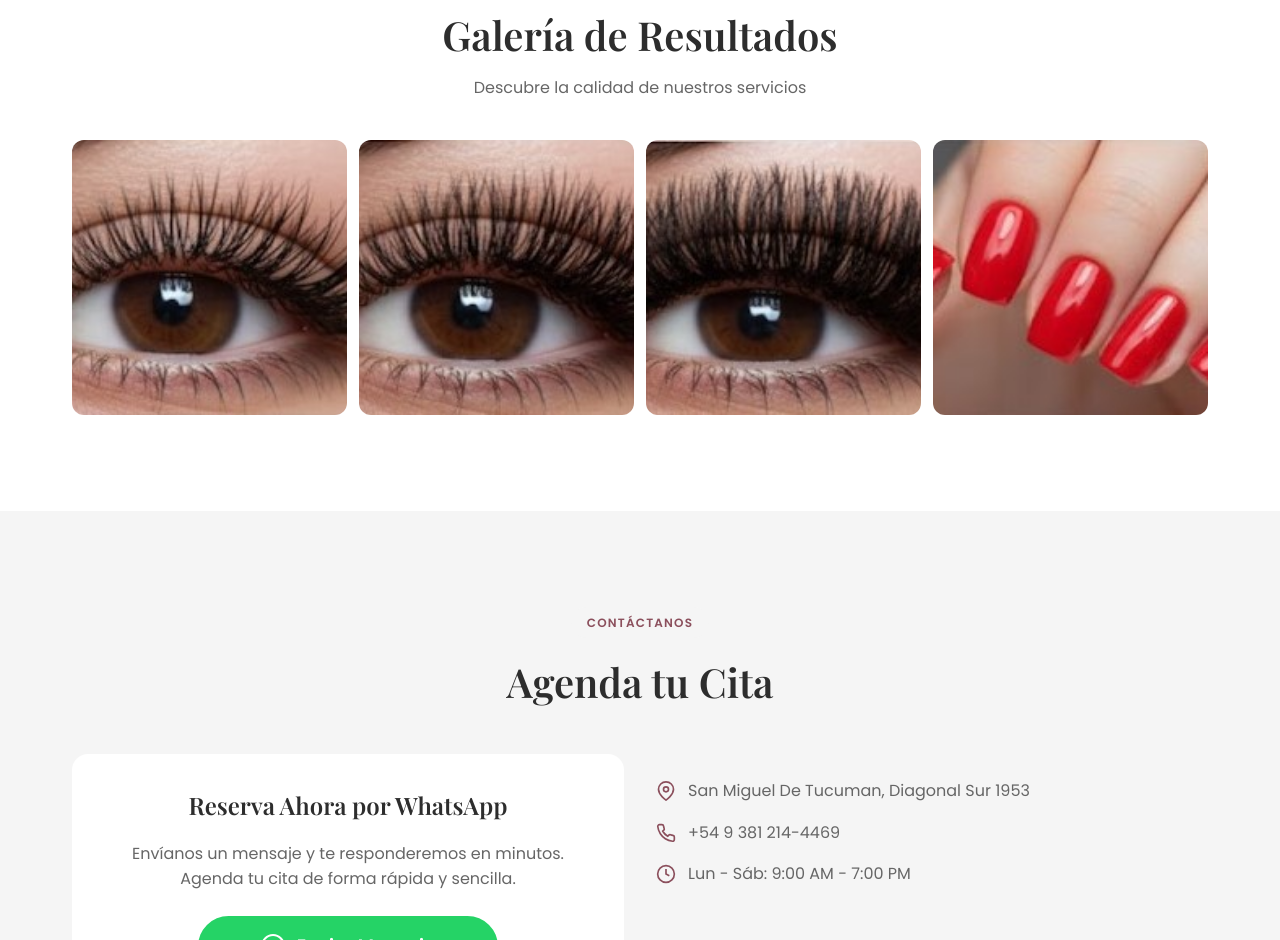
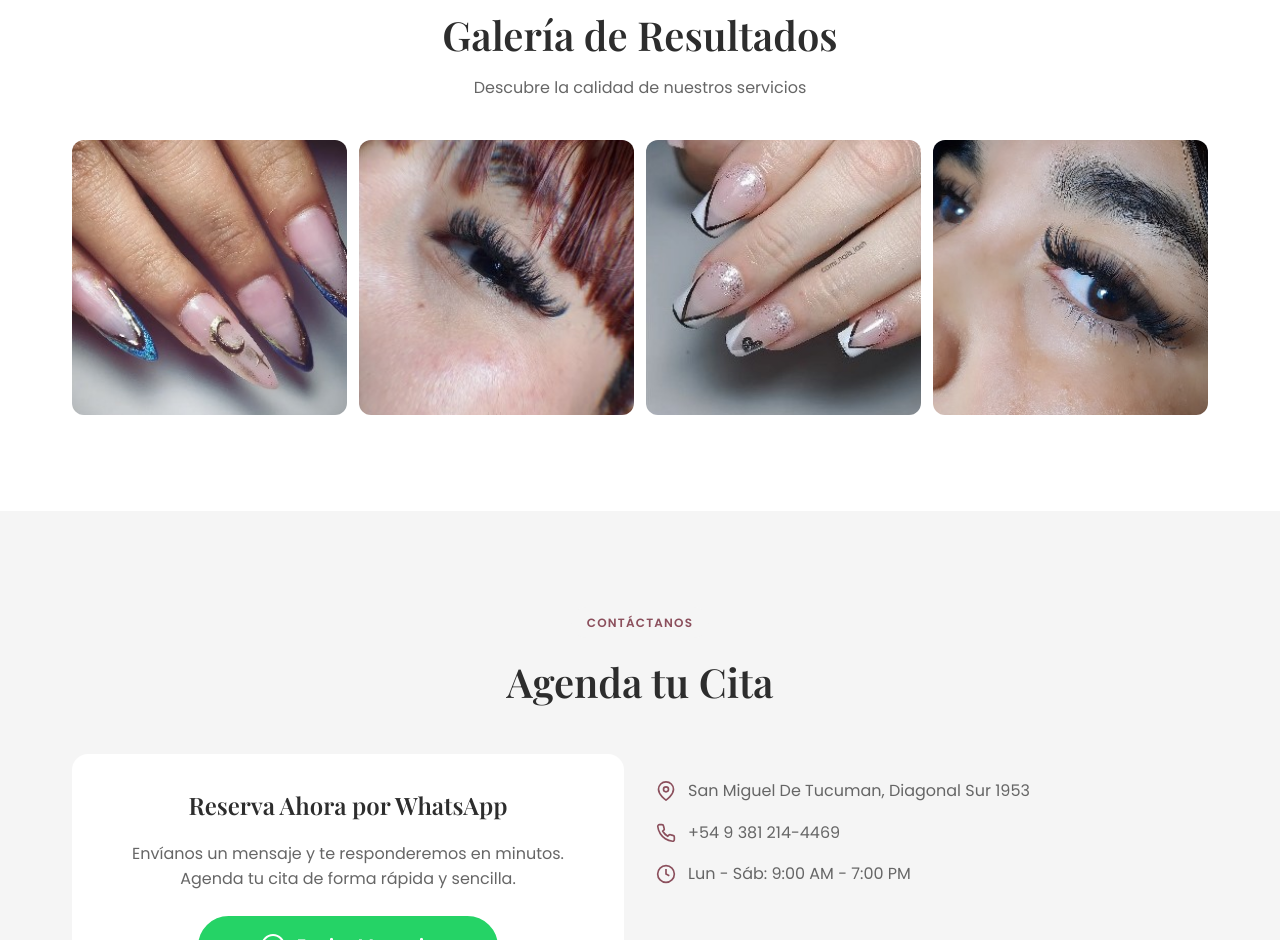
Before and after one commit to jgnurniu/Cami-Lash-Nails, a plain HTML site: page index.html in a window 1280 px wide. Shown: the part 3008-3948 px from the top of the page. Drawn offline with nearby package versions, Linux system fonts and the light colour scheme.

Commit message:
index.html

```diff
--- a/index.html
+++ b/index.html
@@ -1340,16 +1340,16 @@
 
             <div class="gallery-grid">
                 <div class="gallery-item fade-in visible">
-                    <img src="https://github.com/jgnurniu/Cami-Lash-Nails/blob/main/imagen1.jpg?raw=true" alt="Extensiones de pestañas profesionales" loading="lazy">
+                    <img src="https://github.com/jgnurniu/Cami-Lash-Nails/blob/main/uña2.jpg?raw=true" alt="Uñas profesionales" loading="lazy">
                 </div>
                 <div class="gallery-item fade-in visible">
-                    <img src="https://github.com/jgnurniu/Cami-Lash-Nails/blob/main/imagen2.jpg?raw=true" alt="Manicure elegante profesional" loading="lazy">
+                    <img src="https://github.com/jgnurniu/Cami-Lash-Nails/blob/main/pestaña.jpg?raw=true" alt="Extensiones de pestañas profesionales" loading="lazy">
                 </div>
                 <div class="gallery-item fade-in visible">
-                    <img src="https://github.com/jgnurniu/Cami-Lash-Nails/blob/main/imagen3.jpg?raw=true" alt="Pestañas volumen ruso" loading="lazy">
+                    <img src="https://github.com/jgnurniu/Cami-Lash-Nails/blob/main/uña1.jpg?raw=true" alt="Uñas profesionales" loading="lazy">
                 </div>
                 <div class="gallery-item fade-in visible">
-                    <img src="https://github.com/jgnurniu/Cami-Lash-Nails/blob/main/imagen4.jpg?raw=true" alt="Tratamiento facial relajante" loading="lazy">
+                    <img src="https://github.com/jgnurniu/Cami-Lash-Nails/blob/main/pestaña3.jpg?raw=true" alt="Extensiones de pestañas profesionales" loading="lazy">
                 </div>
             </div>
         </div>
@@ -1408,7 +1408,7 @@
                 </div>
 
                 <div class="social-links">
-                    <a href="#" class="social-link" aria-label="Instagram" data-testid="social-instagram">
+                    <a href="https://www.instagram.com/cami_nails_lash/" class="social-link" aria-label="Instagram" data-testid="social-instagram">
                         <svg viewBox="0 0 24 24"><path d="M12 2.163c3.204 0 3.584.012 4.85.07 3.252.148 4.771 1.691 4.919 4.919.058 1.265.069 1.645.069 4.849 0 3.205-.012 3.584-.069 4.849-.149 3.225-1.664 4.771-4.919 4.919-1.266.058-1.644.07-4.85.07-3.204 0-3.584-.012-4.849-.07-3.26-.149-4.771-1.699-4.919-4.92-.058-1.265-.07-1.644-.07-4.849 0-3.204.013-3.583.07-4.849.149-3.227 1.664-4.771 4.919-4.919 1.266-.057 1.645-.069 4.849-.069zM12 0C8.741 0 8.333.014 7.053.072 2.695.272.273 2.69.073 7.052.014 8.333 0 8.741 0 12c0 3.259.014 3.668.072 4.948.2 4.358 2.618 6.78 6.98 6.98C8.333 23.986 8.741 24 12 24c3.259 0 3.668-.014 4.948-.072 4.354-.2 6.782-2.618 6.979-6.98.059-1.28.073-1.689.073-4.948 0-3.259-.014-3.667-.072-4.947-.196-4.354-2.617-6.78-6.979-6.98C15.668.014 15.259 0 12 0zm0 5.838a6.162 6.162 0 100 12.324 6.162 6.162 0 000-12.324zM12 16a4 4 0 110-8 4 4 0 010 8zm6.406-11.845a1.44 1.44 0 100 2.881 1.44 1.44 0 000-2.881z"></path></svg>
                     </a>
                     <a href="#" class="social-link" aria-label="Facebook" data-testid="social-facebook">
@@ -1729,8 +1729,5 @@
         // Initialize
         renderServices();
     </script>
-
-
-<!-- Code injected by live-server -->
-
-</body></html>
+    </body>
+    </html>
```
